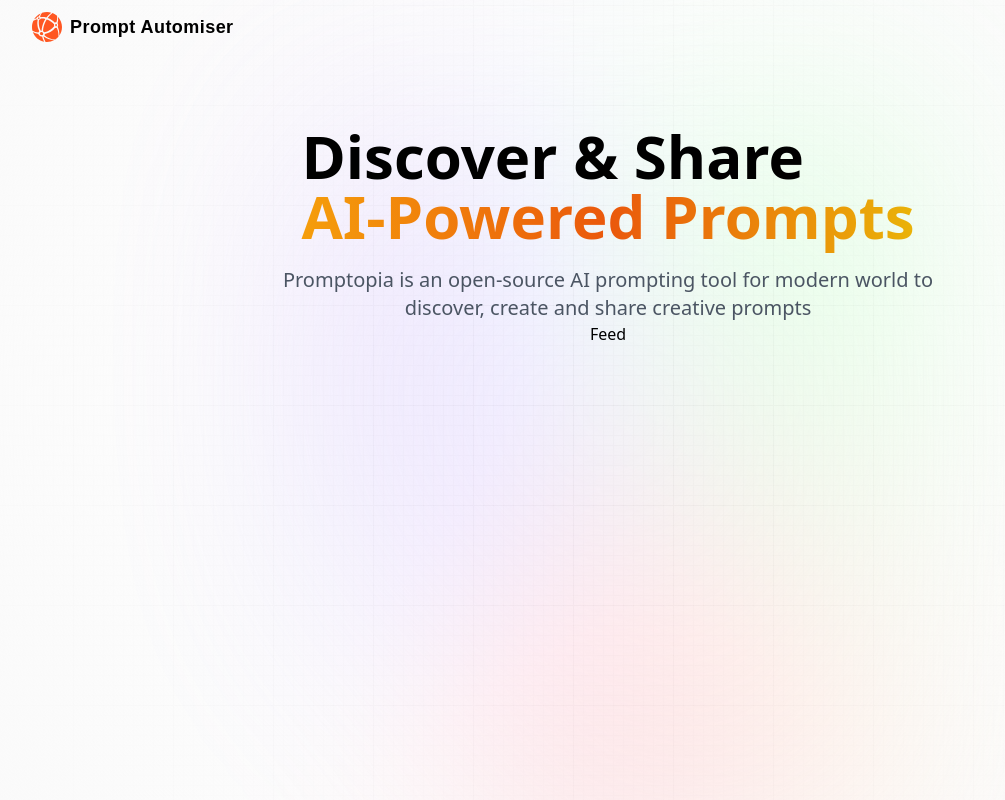
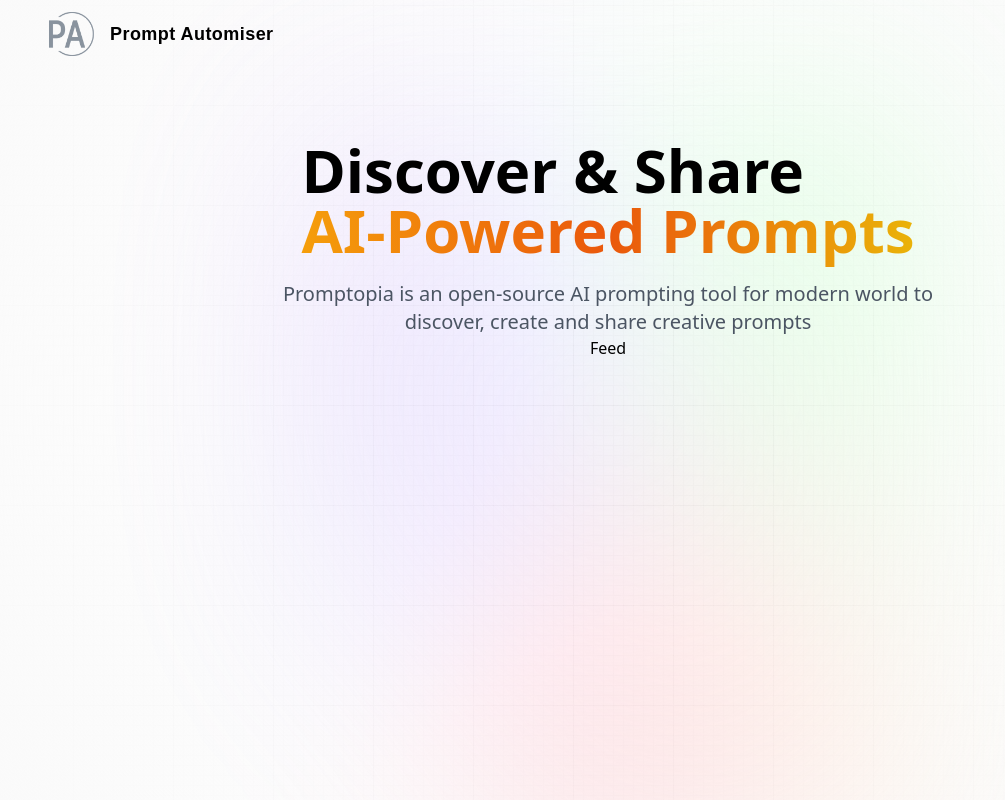
Before and after one commit to divah21/Prompt-Automiser, a Next.js app: page / in a window 1280 px wide. Shown: the whole page, without its empty margins (32-1037 px from the left). Built offline with nearby package versions, Linux system fonts and the light colour scheme; no server answers.

Commit message:
logo updated

```diff
--- a/components/Nav.jsx
+++ b/components/Nav.jsx
@@ -22,10 +22,10 @@ const Nav = () => {
     <nav className="flex-between w-full mb-16 pt-3">
       <Link href="/" className="flex gap-2 flex-center">
         <Image
-          src="/assets/images/logo.svg"
+          src="/assets/images/pa-logo.png"
           alt="ProtopiaLogo"
-          width={30}
-          height={30}
+          width={70}
+          height={70}
           className="object-contain"
         />
         <p className="logo_text"> Prompt Automiser</p>
```
Also changed, not shown: public/assets/images/ds-logo.png (added), public/assets/images/pa-logo.png (added).
